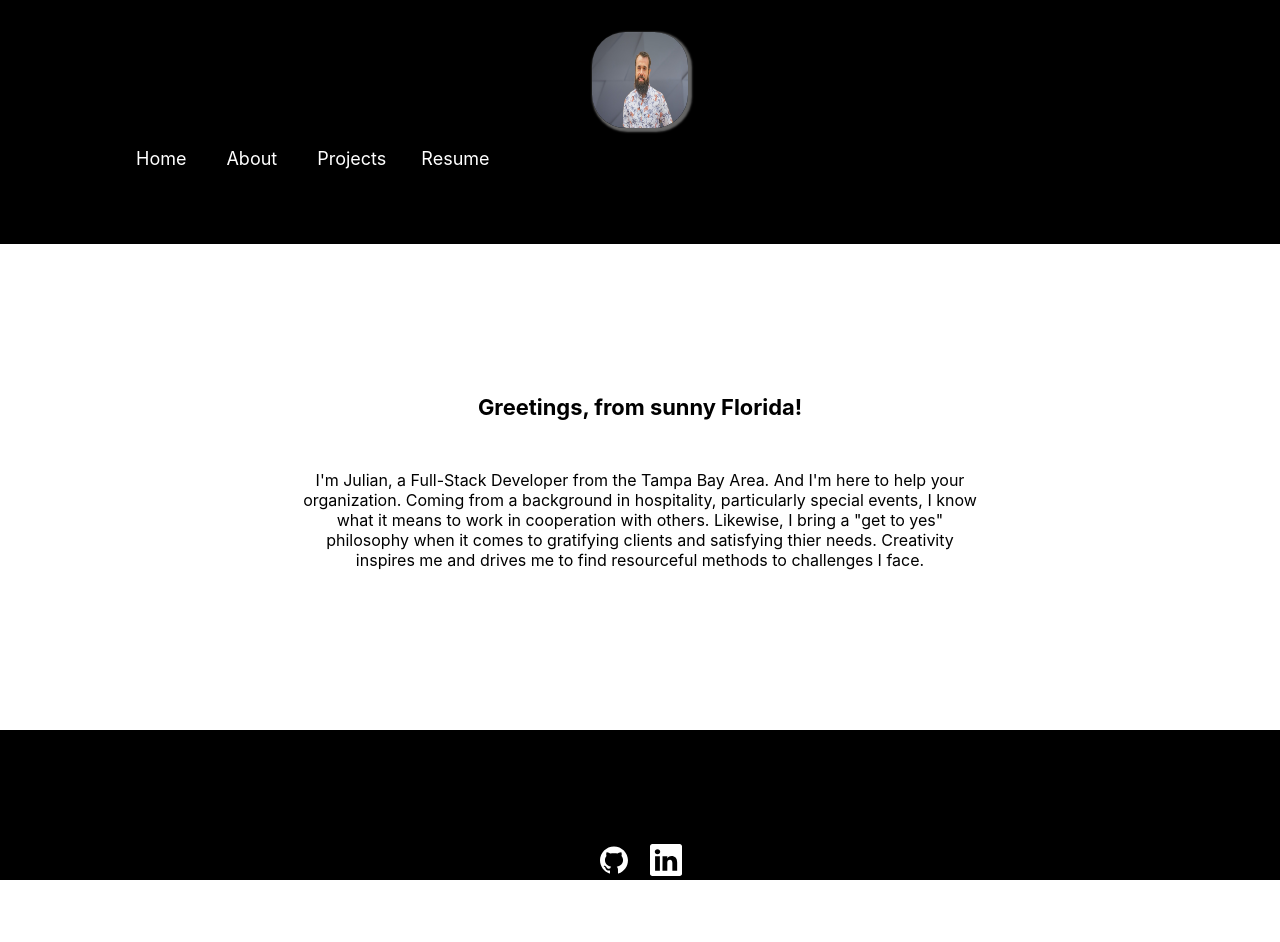
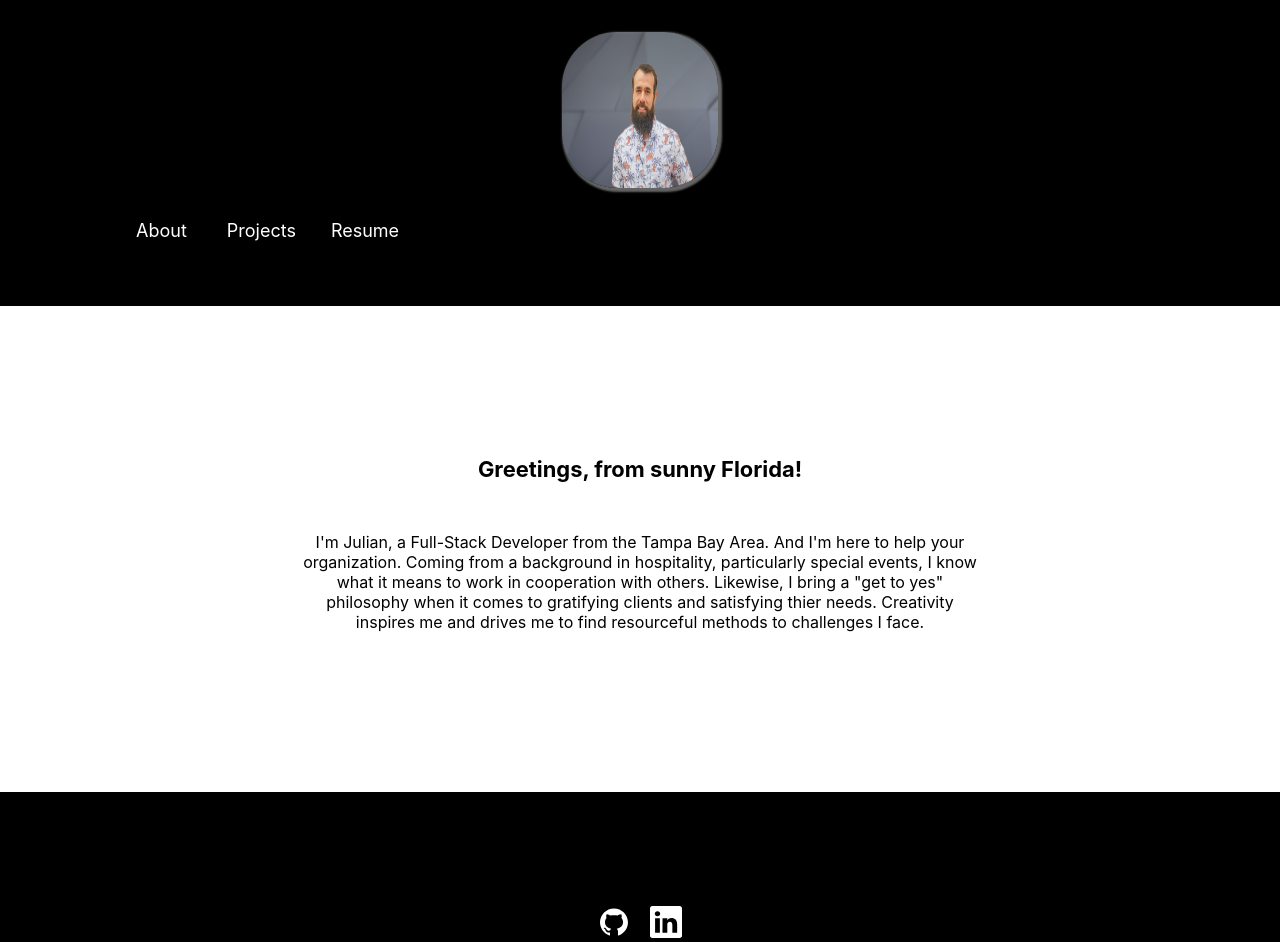
Before and after one commit to Job85/my-portfolio, a React (Create React App) app: page / in a window 1280 px wide. Before the commit the page ends 880 px from the top, so only its background shows below. Built offline with nearby package versions, Linux system fonts and the light colour scheme.

Commit message:
updated about path

```diff
--- a/src/App.css
+++ b/src/App.css
@@ -9,7 +9,7 @@
   min-height: 100vh;
 }
 
-/* .App-header {
+.App-header {
   background-color: #282c34;
   min-height: 30vh;
   display: flex;
@@ -18,7 +18,7 @@
   justify-content: center;
   font-size: calc(10px + 2vmin);
   color: white;
-} */
+}
 
 .App-link {
   color: #ffffff;
--- a/src/components/ComopnentStyles.jsx
+++ b/src/components/ComopnentStyles.jsx
@@ -113,8 +113,8 @@ ul {
 `;
 
 export const links = [
-    { name: 'Home', path: '/' },
-    { name: 'About', path: '/about' },
+    // { name: 'Home', path: '/' },
+    { name: 'About', path: '/' },
     { name: 'Projects', path: '/projects' },
     // {
     //     name: 'Resume', href: 'https://docs.google.com/document/d/e/2PACX-1vSiBcnyO1rayLM3WTUw2zhnm5lqbf3cd5wkEdOO3V1gzI2n8FyTaSRQ1wl8E-XH3GhEvEE2c9FnOLAl/pub',
```
